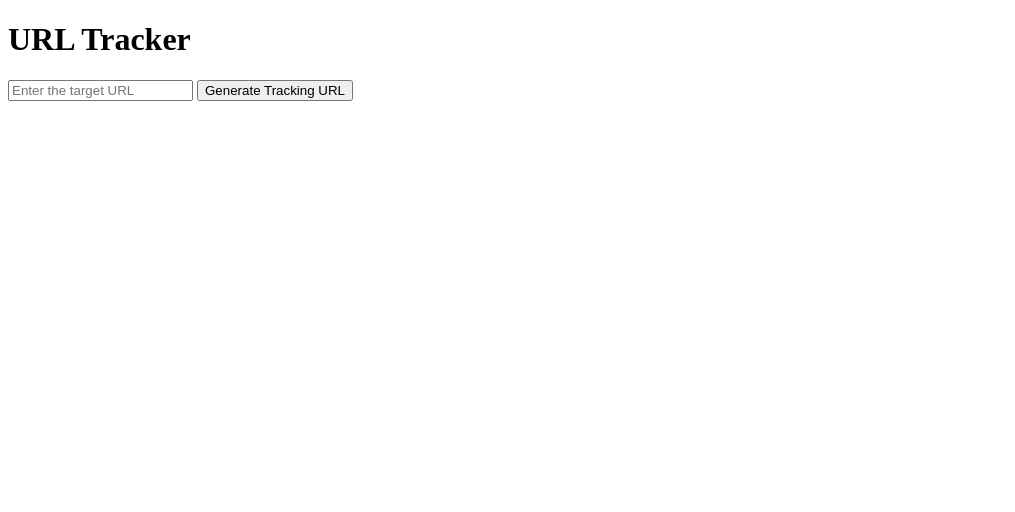
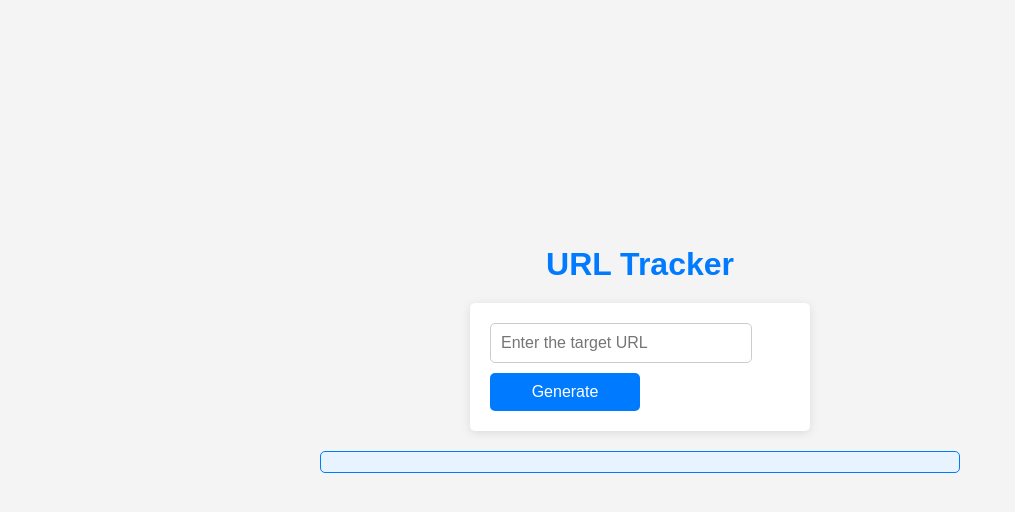
Before and after one commit to Bhargavmupparisetty/Trackable-pages, a website: page public/index.html in a window 1280 px wide. Shown: the whole page, without its empty margins (0-1015 px from the left). Drawn offline with Linux system fonts and the light colour scheme.

Commit message:
Update index.html

```diff
--- a/public/index.html
+++ b/public/index.html
@@ -4,14 +4,89 @@
     <meta charset="UTF-8">
     <meta name="viewport" content="width=device-width, initial-scale=1.0">
     <title>URL Tracker</title>
+    <style>
+        body {
+            font-family: Arial, sans-serif;
+            background-color: #f4f4f4;
+            color: #333;
+            display: flex;
+            flex-direction: column;
+            align-items: center;
+            justify-content: center;
+            height: 100vh;
+            margin: 0;
+        }
+
+        h1 {
+            margin-bottom: 20px;
+            color: #007BFF;
+        }
+
+        form {
+            background: #fff;
+            padding: 20px;
+            border-radius: 5px;
+            box-shadow: 0 2px 10px rgba(0, 0, 0, 0.1);
+            width: 300px;
+        }
+
+        input[type="url"] {
+            width: 80%;
+            padding: 10px;
+            border: 1px solid #ccc;
+            border-radius: 5px;
+            margin-bottom: 10px;
+            font-size: 16px;
+        }
+
+        button {
+            width: 50%;
+            padding: 10px;
+            background-color: #007BFF;
+            border: none;
+            border-radius: 5px;
+            color: white;
+            font-size: 16px;
+            cursor: pointer;
+        }
+
+        button:hover {
+            background-color: #41fd0d;
+        }
+
+        #result {
+            margin-top: 20px;
+            font-size: 16px;
+            padding: 10px;
+            background-color: #e7f3ff;
+            border: 1px solid #007BFF;
+            border-radius: 5px;
+            width: 50%;
+            box-sizing: border-box;
+            align-self: center;
+        }
+
+        #result a {
+            color: #007BFF;
+            text-decoration: none;
+        }
+
+        #result a:hover {
+            text-decoration: underline;
+        }
+    </style>
 </head>
 <body>
     <h1>URL Tracker</h1>
     <form id="generateForm">
         <input type="url" id="target_url" name="target_url" placeholder="Enter the target URL" required>
-        <button type="submit">Generate Tracking URL</button>
+        <button type="submit">Generate</button>
     </form>
+
     <p id="result"></p>
+    <br><br><br>
+    <p id="resultdata"></p>
+
     <script>
         document.getElementById('generateForm').addEventListener('submit', function(event) {
             event.preventDefault();
@@ -23,12 +98,16 @@
             })
             .then(response => response.json())
             .then(data => {
-                document.getElementById('result').textContent = 'Tracking URL: ' + data.trackingUrl;
+                const resultElement = document.getElementById('result');
+                resultElement.innerHTML = 'Tracking URL: <a href="' + data.trackingUrl + '" target="_blank">' + data.trackingUrl + '</a>';
+                resultElement.style.display = 'block';
+
             })
             .catch(error => {
                 console.error('Error:', error);
             });
         });
+
     </script>
 </body>
 </html>
```
